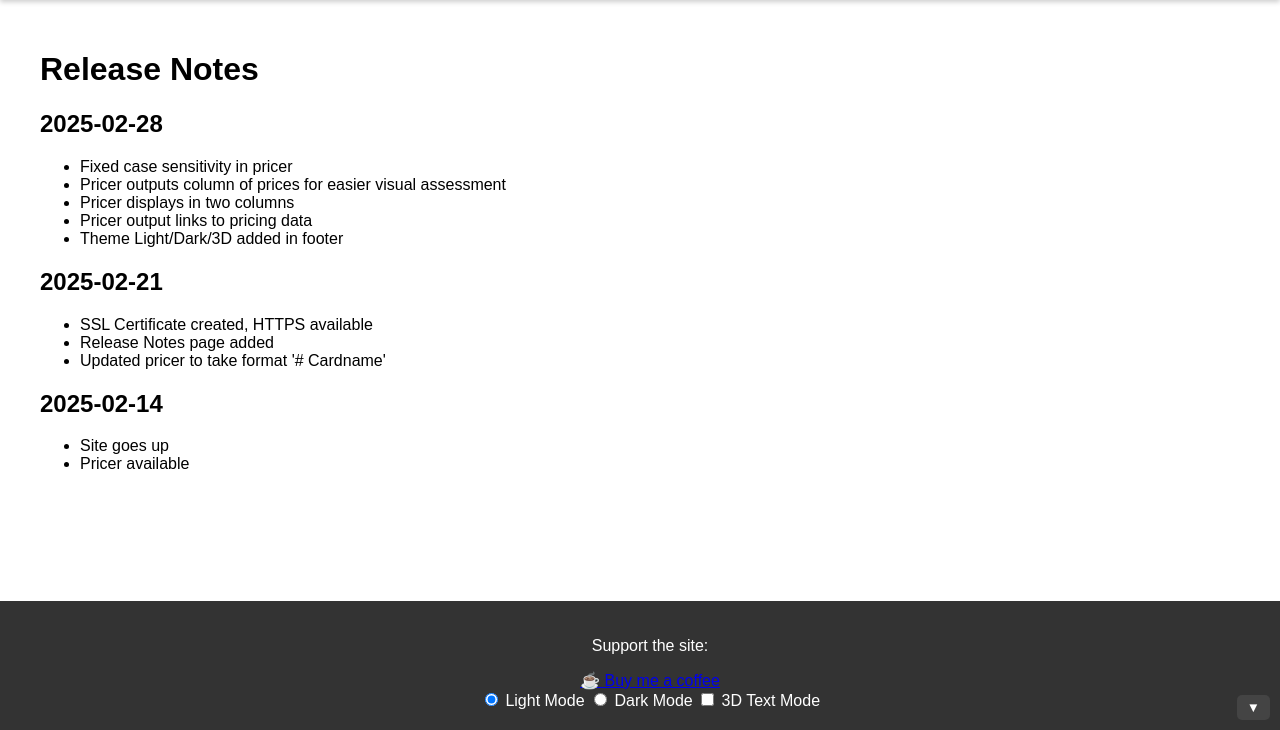
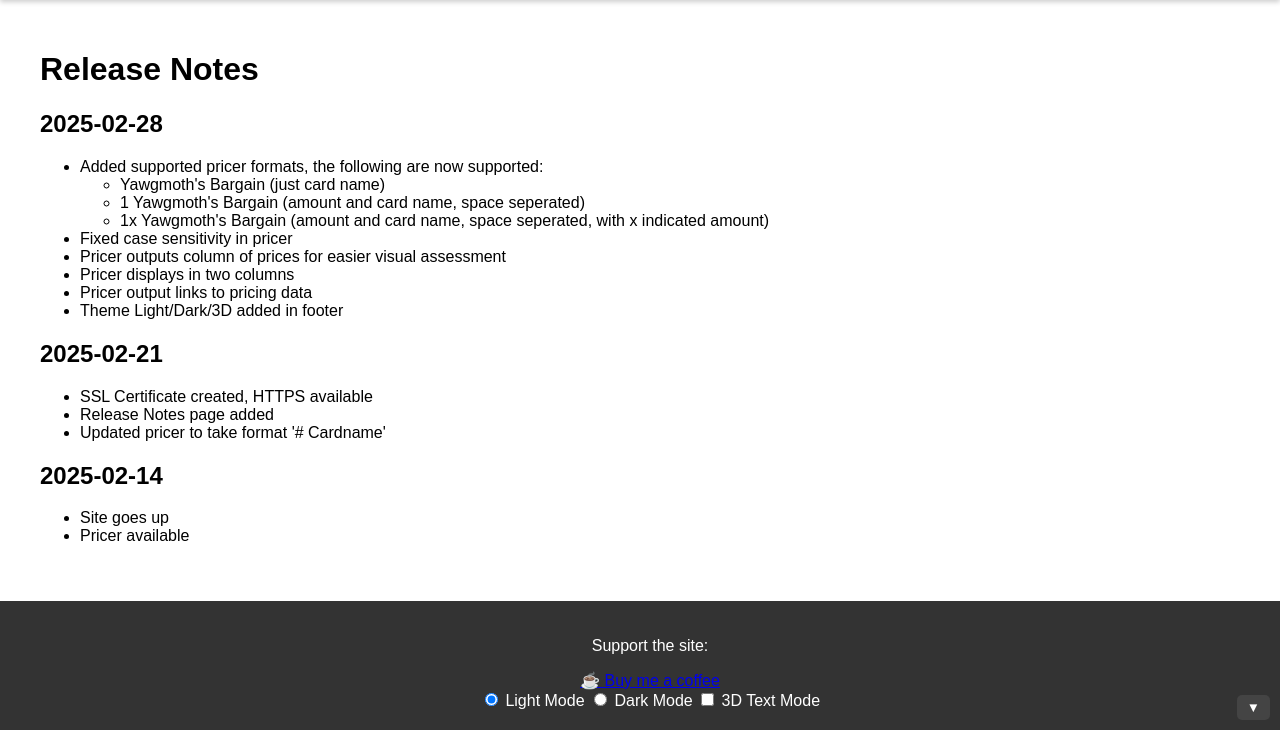
Before and after one commit to CarsonJoshua/yawgbargain, a Flask app: page /release_notes in a window 1280 px wide. Shown: the part 70-800 px from the top of the page. Run offline with Flask 3, Linux system fonts and the light colour scheme; parts of the project's set-up code (start-up, migrations or seed data) failed here and were passed over.

Commit message:
added current and future goals

```diff
--- a/app/templates/release_notes.html
+++ b/app/templates/release_notes.html
@@ -8,6 +8,12 @@
     <h2>2025-02-28</h2>
     <p>
         <ul>
+            <li>Added supported pricer formats, the following are now supported:</li>
+            <ul>
+                <li>Yawgmoth's Bargain (just card name)</li>
+                <li>1 Yawgmoth's Bargain (amount and card name, space seperated)</li>
+                <li>1x Yawgmoth's Bargain (amount and card name, space seperated, with x indicated amount)</li>
+            </ul>
             <li>Fixed case sensitivity in pricer</li>
             <li>Pricer outputs column of prices for easier visual assessment</li>
             <li>Pricer displays in two columns</li>
--- a/docs/devnotes.txt
+++ b/docs/devnotes.txt
@@ -8,3 +8,4 @@ add deck management
 make update_prices.py clean up after itself (also does it actually work? where is it restarting?  maybe part of the cron job or something)
 license the logo font before any commercial use https://rometheme.net/product/exodar-futuristic-font/
 formatting for pricer, second column for prices, prices on left side for readability, red color cards not found, maybe alert
+add support for set specified cards, make links in pricer go to name based pricing, except set specified ones connecting to id still
```
